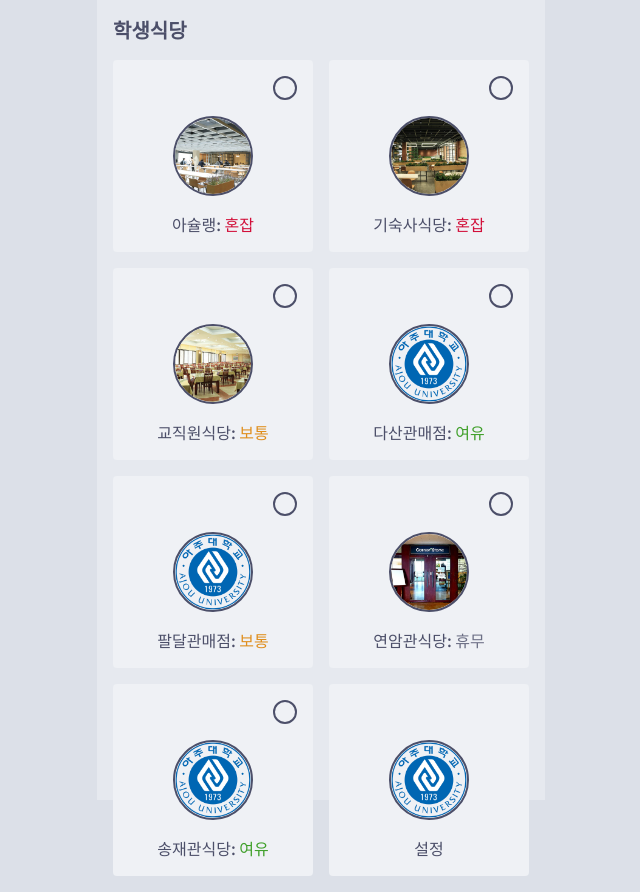
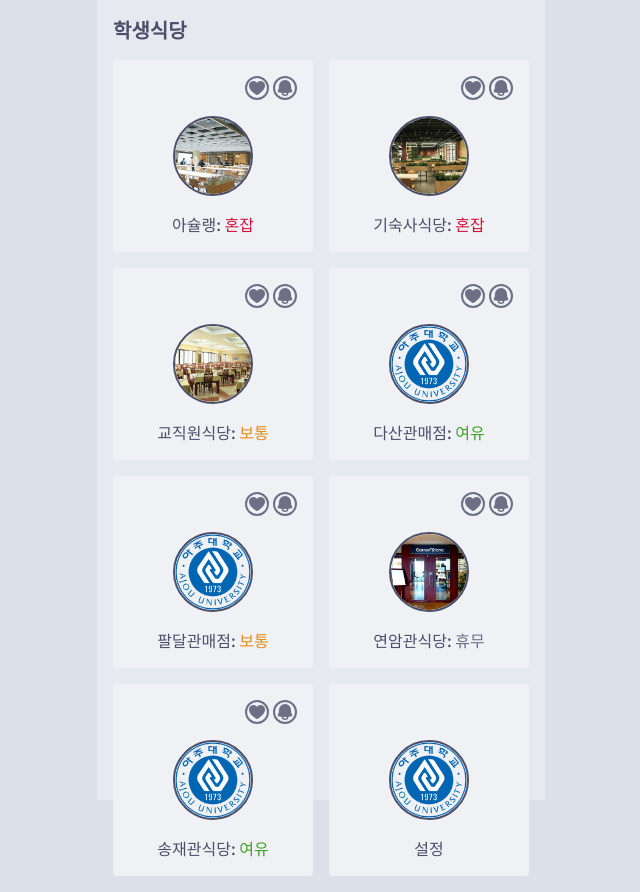
Before and after one commit to seolcu/ajou-cafeteria, a Next.js app: page / in a window 1280 px wide. Shown: the whole page, without its empty margins (319-959 px from the left). Built offline with nearby package versions, Linux system fonts and the light colour scheme.

Commit message:
fixed the remove function

```diff
--- a/src/app/cafeteria/[cafeteriaID]/page.tsx
+++ b/src/app/cafeteria/[cafeteriaID]/page.tsx
@@ -29,6 +29,7 @@ export default function Cafeteria({
             className="object-cover rounded"
             src={"/" + cafeteriaInfo.picture}
             fill
+            sizes="100%"
             alt="사진"
           />
         </div>
--- a/src/app/page.tsx
+++ b/src/app/page.tsx
@@ -4,15 +4,10 @@ import Image from "next/image";
 import cafeteriaInfoList from "../functions/cafeteriaInfoList";
 import ajouLogo from "public/ajou.png";
 import Link from "next/link";
-import useLocalStorage from "@/functions/useLocalStorage";
-import { useState } from "react";
-import { BellAlertIcon, BellIcon, HeartIcon } from "@heroicons/react/20/solid";
-import LikeOrBellButton from "@/components/LikeOrBellButton";
+import LikeButton from "@/components/LikeButton";
+import BellButton from "@/components/BellButton";
 
 export default function Home() {
-  const [likedList, setLikedList] = useState<number[]>([]);
-  const [notifiedList, setNotifiedList] = useState<number[]>([]);
-
   return (
     <main className="flex flex-col gap-4 p-4">
       <h1 className="text-xl font-bold">학생식당</h1>
@@ -24,14 +19,8 @@ export default function Home() {
               key={cafeteriaInfo.id}
             >
               <div className="flex flex-row w-full gap-1 text-sm items-center justify-end">
-                <LikeOrBellButton
-                  key="liked"
-                  cafeteriaID={cafeteriaInfo.id}
-                  enabledIcon={<HeartIcon />}
-                  disabledIcon={<HeartIcon />}
-                  enabledStyle="text-red dark:text-red-dark border-red dark:border-red-dark"
-                  disabledStyle="text-gray border-gray"
-                />
+                <LikeButton cafeteriaID={cafeteriaInfo.id} />
+                <BellButton cafeteriaID={cafeteriaInfo.id} />
               </div>
               <Link
                 href={"/cafeteria/" + cafeteriaInfo.id}
@@ -42,6 +31,7 @@ export default function Home() {
                     className="object-cover rounded-full border-2 border-text dark:border-text-dark"
                     src={"/" + cafeteriaInfo.picture}
                     fill
+                    sizes="100%"
                     alt="사진"
                   />
                 </div>
@@ -86,6 +76,7 @@ export default function Home() {
               className="object-cover rounded-full border-2 border-text dark:border-text-dark"
               src={ajouLogo}
               fill
+              sizes="100%"
               alt="사진"
             />
           </div>
--- a/src/components/BellButton.tsx
+++ b/src/components/BellButton.tsx
@@ -0,0 +1,15 @@
+import { BellAlertIcon, BellIcon } from "@heroicons/react/20/solid";
+import LikeOrBellButton from "./LikeOrBellButton";
+
+export default function BellButton({ cafeteriaID }: { cafeteriaID: number }) {
+  return (
+    <LikeOrBellButton
+      storageKey="notified"
+      cafeteriaID={cafeteriaID}
+      enabledIcon={<BellAlertIcon />}
+      disabledIcon={<BellIcon />}
+      enabledStyle="text-yellow dark:text-yellow-dark border-yellow dark:border-yellow-dark"
+      disabledStyle="text-gray border-gray"
+    />
+  );
+}
--- a/src/components/LikeButton.tsx
+++ b/src/components/LikeButton.tsx
@@ -1,10 +1,10 @@
 import { HeartIcon } from "@heroicons/react/20/solid";
 import LikeOrBellButton from "./LikeOrBellButton";
 
-export default function LikeButton(cafeteriaID: number) {
+export default function LikeButton({ cafeteriaID }: { cafeteriaID: number }) {
   return (
     <LikeOrBellButton
-      key="liked"
+      storageKey="liked"
       cafeteriaID={cafeteriaID}
       enabledIcon={<HeartIcon />}
       disabledIcon={<HeartIcon />}
--- a/src/components/LikeOrBellButton.tsx
+++ b/src/components/LikeOrBellButton.tsx
@@ -1,50 +1,60 @@
 import useLocalStorage from "@/functions/useLocalStorage";
+import { useState } from "react";
 
-function LikeOrBellButton(
-  key: string,
-  cafeteriaID: number,
-  enabledIcon: JSX.Element,
-  disabledIcon: JSX.Element,
-  enabledStyle: string,
-  disabledStyle: string
-) {
+function LikeOrBellButton({
+  storageKey,
+  cafeteriaID,
+  enabledIcon,
+  disabledIcon,
+  enabledStyle,
+  disabledStyle = "text-gray border-gray",
+}: {
+  storageKey: string;
+  cafeteriaID: number;
+  enabledIcon: JSX.Element;
+  disabledIcon: JSX.Element;
+  enabledStyle: string;
+  disabledStyle: string;
+}) {
   const checkboxStyle = "text-center font-bold w-6 h-6 border-2 rounded-full ";
 
-  const [state, setState] = useLocalStorage<number[]>(key, []);
+  const [state, setState] = useLocalStorage<number[]>(storageKey, []);
 
   function addToList() {
     if (!state.includes(cafeteriaID)) {
-      setState([...state, cafeteriaID]);
+      setState([...state, cafeteriaID].sort());
     }
   }
 
   function removeFromList() {
     if (state.includes(cafeteriaID)) {
-      let tmp = state;
-      tmp.splice(state.indexOf(cafeteriaID), 1);
-      setState(tmp);
+      setState(state.filter((item) => item !== cafeteriaID));
     }
   }
 
-  return state.includes(cafeteriaID) ? (
+  if (state.includes(cafeteriaID)) {
+    return (
       <button
         className={checkboxStyle + enabledStyle}
         onClick={() => {
-        addToList();
+          removeFromList();
         }}
       >
         {enabledIcon}
       </button>
-  ) : (
+    );
+  } else {
+    return (
       <button
         className={checkboxStyle + disabledStyle}
         onClick={() => {
-        removeFromList();
+          addToList();
         }}
       >
         {disabledIcon}
       </button>
     );
   }
+}
 
 export default LikeOrBellButton;
--- a/src/functions/useLocalStorage.ts
+++ b/src/functions/useLocalStorage.ts
@@ -1,14 +1,14 @@
 import { useEffect, useState } from "react";
 
 function useLocalStorage<T>(key: string, fallbackValue: T) {
-  const stored = window.localStorage.getItem(key);
+  const stored = localStorage.getItem(key);
 
   const [value, setValue] = useState<T>(
     stored ? JSON.parse(stored) : fallbackValue
   );
 
   useEffect(() => {
-    window.localStorage.setItem(key, JSON.stringify(value));
+    localStorage.setItem(key, JSON.stringify(value));
   }, [value]);
 
   return [value, setValue] as const;
```
Also changed, not shown: 1 other file (tests, documents, lock files or other folders). Lines whose indentation alone changed are shown as unchanged.
